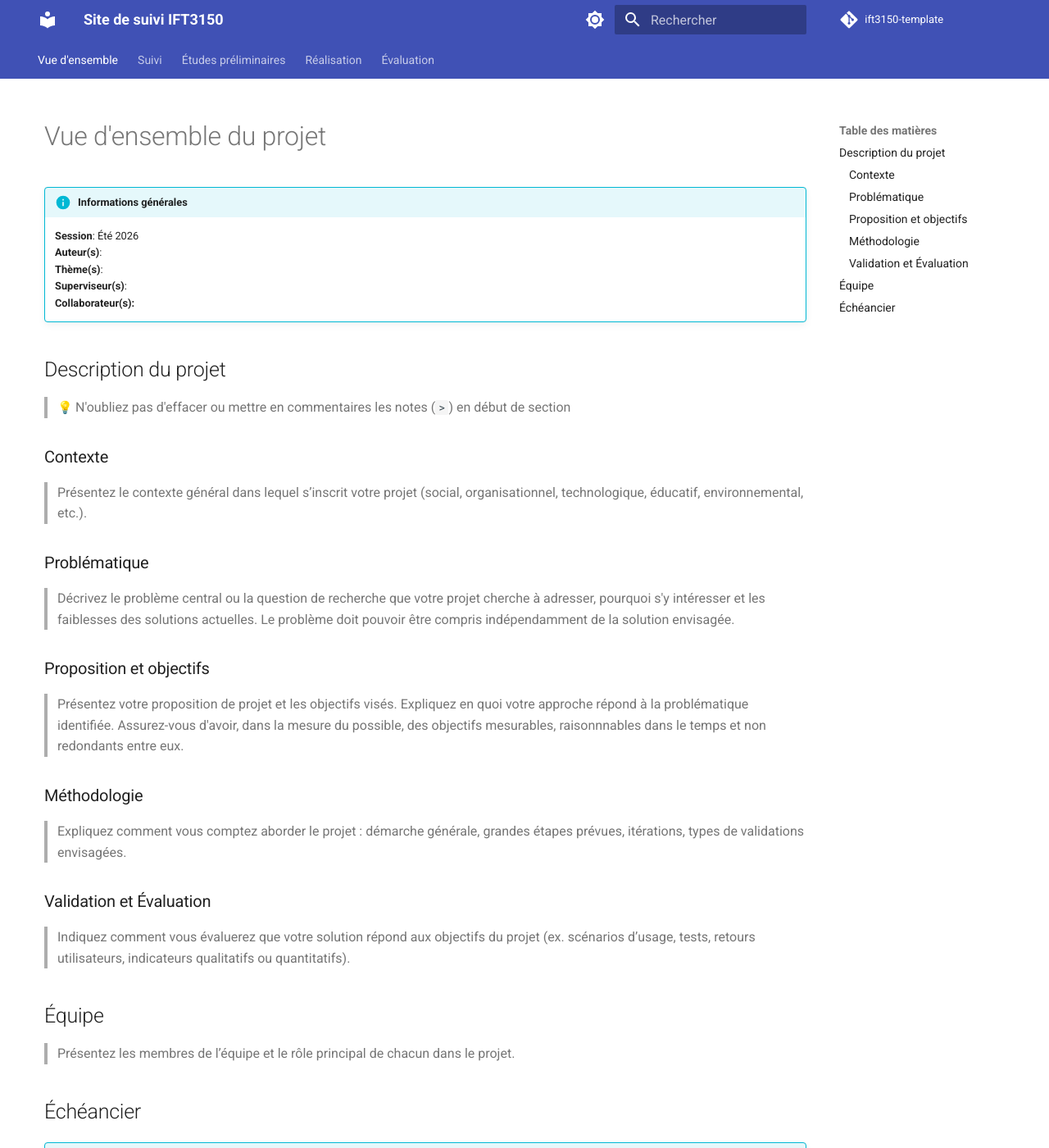
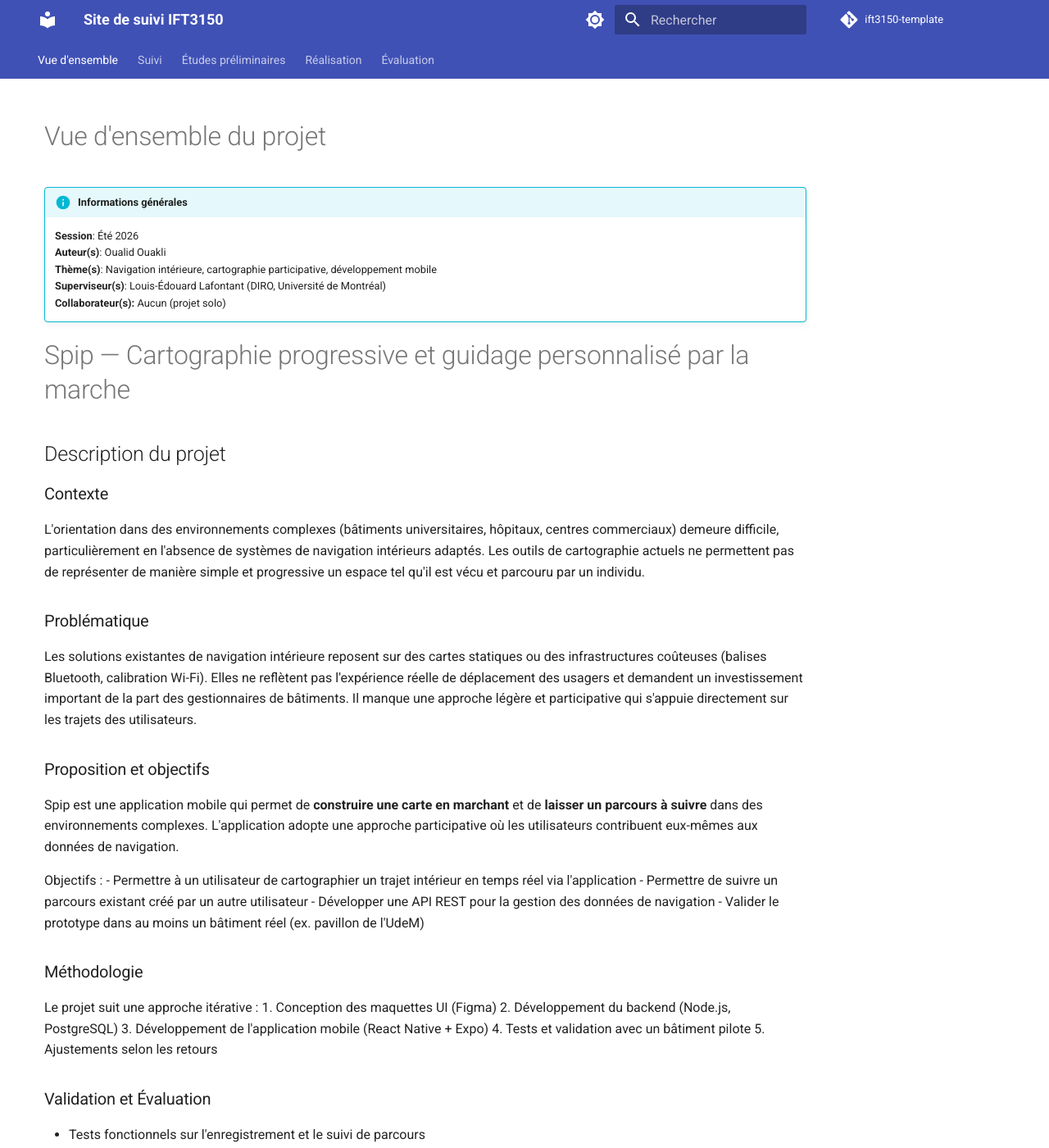
Before and after one commit to Oualid-ouakli/spip-suivi, an MkDocs documentation site: the page built from docs/index.md, in a window 1280 px wide and 1400 px high. Shown: the whole window at 82% size. Built offline with MkDocs 1.6.1 and Material for MkDocs 9.7.7, drawn with Linux system fonts in a browser that asks for light colours; emoji names are drawn with the system emoji font; comment, search, counter and statistics services are not loaded; some of the changed text lies outside the part shown.

Commit message:
description du projet

```diff
--- a/docs/index.md
+++ b/docs/index.md
@@ -14,41 +14,55 @@ title: Vue d'ensemble du projet
 
 !!! info "Informations générales"
     **Session**: Été 2026
-    **Auteur(s)**: <!-- Nom de chaque membre (matricule)  -->
-    **Thème(s)**: <!-- Thèmes principaux abordés dans le projet  -->
-    **Superviseur(s)**: <!-- Nom du superviseur (affiliation)  -->
-    **Collaborateur(s):** <!-- Nom de(s) collaborateur(s) et partenaire(s)` -->
+    **Auteur(s)**: Oualid Ouakli
+    **Thème(s)**: Navigation intérieure, cartographie participative, développement mobile
+    **Superviseur(s)**: Louis-Édouard Lafontant (DIRO, Université de Montréal)
+    **Collaborateur(s):** Aucun (projet solo)
+
+# Spip — Cartographie progressive et guidage personnalisé par la marche
 
 ## Description du projet
 
-> :bulb: N'oubliez pas d'effacer ou mettre en commentaires les notes (`>`) en début de section
-
 ### Contexte
 
-> Présentez le contexte général dans lequel s’inscrit votre projet (social, organisationnel, technologique, éducatif, environnemental, etc.).
+L'orientation dans des environnements complexes (bâtiments universitaires, hôpitaux, centres commerciaux) demeure difficile, particulièrement en l'absence de systèmes de navigation intérieurs adaptés. Les outils de cartographie actuels ne permettent pas de représenter de manière simple et progressive un espace tel qu'il est vécu et parcouru par un individu.
 
 ### Problématique
 
-> Décrivez le problème central ou la question de recherche que votre projet cherche à adresser, pourquoi s'y intéresser et les faiblesses des solutions actuelles.
-> Le problème doit pouvoir être compris indépendamment de la solution envisagée.
+Les solutions existantes de navigation intérieure reposent sur des cartes statiques ou des infrastructures coûteuses (balises Bluetooth, calibration Wi-Fi). Elles ne reflètent pas l'expérience réelle de déplacement des usagers et demandent un investissement important de la part des gestionnaires de bâtiments. Il manque une approche légère et participative qui s'appuie directement sur les trajets des utilisateurs.
 
 ### Proposition et objectifs
 
-> Présentez votre proposition de projet et les objectifs visés. Expliquez en quoi votre approche répond à la problématique identifiée.
-> Assurez-vous d'avoir, dans la mesure du possible, des objectifs mesurables, raisonnnables dans le temps et non redondants entre eux.
+Spip est une application mobile qui permet de **construire une carte en marchant** et de **laisser un parcours à suivre** dans des environnements complexes. L'application adopte une approche participative où les utilisateurs contribuent eux-mêmes aux données de navigation.
+
+Objectifs :
+- Permettre à un utilisateur de cartographier un trajet intérieur en temps réel via l'application
+- Permettre de suivre un parcours existant créé par un autre utilisateur
+- Développer une API REST pour la gestion des données de navigation
+- Valider le prototype dans au moins un bâtiment réel (ex. pavillon de l'UdeM)
 
 ### Méthodologie
 
-> Expliquez comment vous comptez aborder le projet : démarche générale, grandes étapes prévues, itérations, types de validations envisagées.
+Le projet suit une approche itérative :
+1. Conception des maquettes UI (Figma)
+2. Développement du backend (Node.js, PostgreSQL)
+3. Développement de l'application mobile (React Native + Expo)
+4. Tests et validation avec un bâtiment pilote
+5. Ajustements selon les retours
 
 ### Validation et Évaluation
 
-> Indiquez comment vous évaluerez que votre solution répond aux objectifs du projet (ex. scénarios d’usage, tests, retours utilisateurs, indicateurs qualitatifs ou quantitatifs).
+- Tests fonctionnels sur l'enregistrement et le suivi de parcours
+- Test utilisateur dans un pavillon de l'UdeM pour évaluer la facilité d'utilisation
+- Comparaison entre les parcours enregistrés et les trajets réels
 
+### Équipe
 
-## Équipe
+| Membre | Rôle |
+|--------|------|
+| Oualid Ouakli | Développeur unique (fullstack) |
 
-> Présentez les membres de l’équipe et le rôle principal de chacun dans le projet.
+**Superviseur** : Louis-Édouard Lafontant (louis.edouard.lafontant@umontreal.ca)
 
 ## Échéancier
 
```
